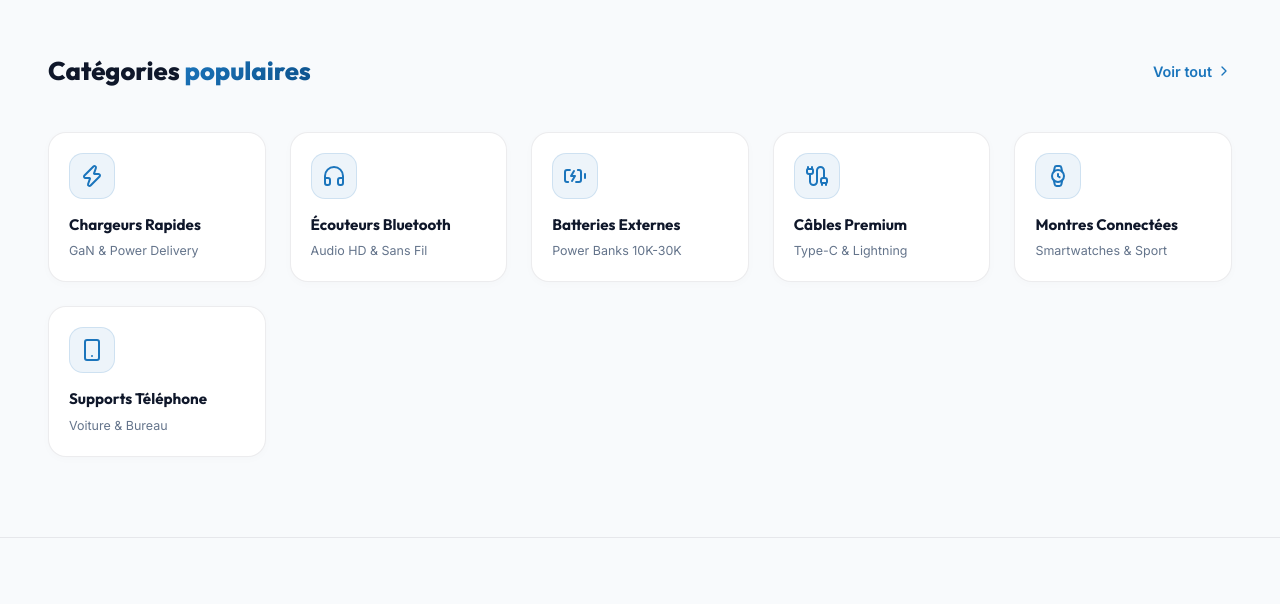
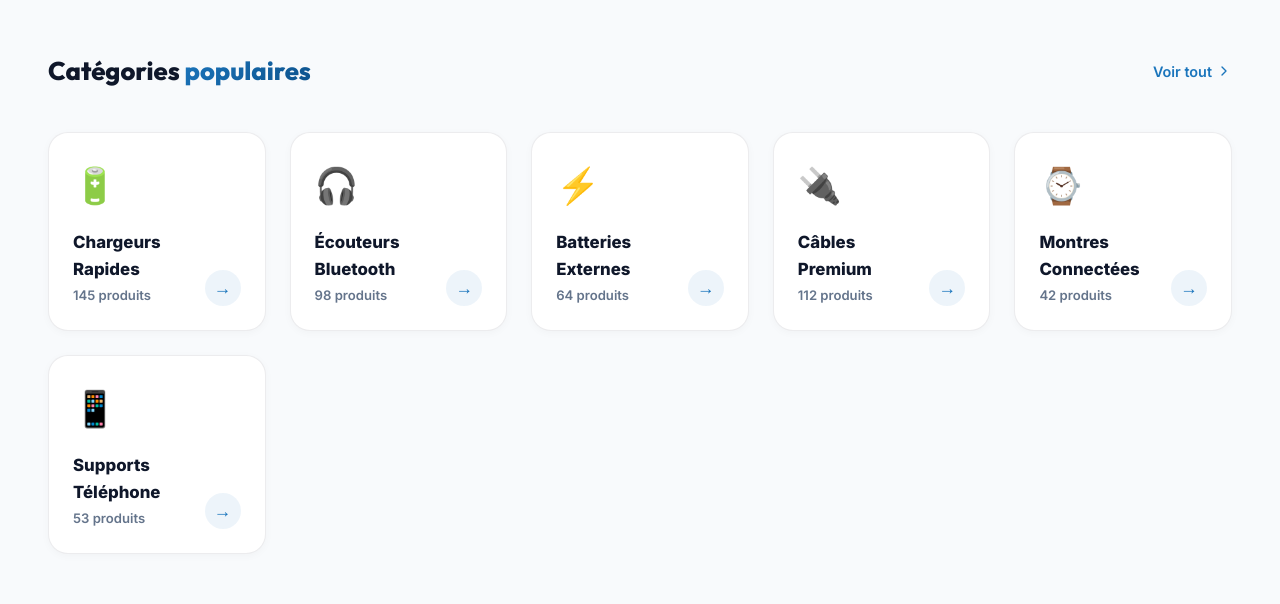
Before and after one commit to sekhoutoure/sentech-plus, a Next.js app: page / in a window 1280 px wide. Shown: the part 960-1564 px from the top of the page. Built offline with nearby package versions, Linux system fonts and the light colour scheme; no server answers; the database is empty.

Commit message:
feat: redesign Category Cards into premium layout with icon, count, right arrow and smooth hover lift

```diff
--- a/src/app/page.tsx
+++ b/src/app/page.tsx
@@ -17,12 +17,12 @@ import { useToast } from '@/context/ToastContext';
 
 // ── Top 6 essential categories ──
 const TOP_CATEGORIES = [
-  { name: 'Chargeurs Rapides',   icon: Zap,             desc: 'GaN & Power Delivery' },
-  { name: 'Écouteurs Bluetooth', icon: Headphones,      desc: 'Audio HD & Sans Fil' },
-  { name: 'Batteries Externes',  icon: BatteryCharging, desc: 'Power Banks 10K-30K' },
-  { name: 'Câbles Premium',      icon: Cable,           desc: 'Type-C & Lightning' },
-  { name: 'Montres Connectées',  icon: Watch,           desc: 'Smartwatches & Sport' },
-  { name: 'Supports Téléphone',  icon: Smartphone,      desc: 'Voiture & Bureau' },
+  { name: 'Chargeurs Rapides',   icon: Zap,             count: '145 produits', emoji: '🔋' },
+  { name: 'Écouteurs Bluetooth', icon: Headphones,      count: '98 produits',  emoji: '🎧' },
+  { name: 'Batteries Externes',  icon: BatteryCharging, count: '64 produits',  emoji: '⚡' },
+  { name: 'Câbles Premium',      icon: Cable,           count: '112 produits', emoji: '🔌' },
+  { name: 'Montres Connectées',  icon: Watch,           count: '42 produits',  emoji: '⌚' },
+  { name: 'Supports Téléphone',  icon: Smartphone,      count: '53 produits',  emoji: '📱' },
 ];
 
 const promoEndDate = new Date(Date.now() + 3 * 24 * 60 * 60 * 1000);
@@ -354,54 +354,87 @@ export default function HomePage() {
 
           <div style={{
             display: 'grid',
-            gridTemplateColumns: 'repeat(auto-fill, minmax(190px, 1fr))',
+            gridTemplateColumns: 'repeat(auto-fill, minmax(200px, 1fr))',
             gap: '24px',
           }}>
             {TOP_CATEGORIES.map((cat) => {
-              const IconComp = cat.icon;
               return (
                 <Link
                   key={cat.name}
                   href={`/boutique?cat=${encodeURIComponent(cat.name)}`}
                   style={{ textDecoration: 'none' }}
                 >
-                  <div style={{
-                    background: 'var(--color-sentech-card)',
+                  <div
+                    style={{
+                      background: '#ffffff',
                       border: '1px solid var(--color-sentech-border)',
-                    borderRadius: '18px',
-                    padding: '20px',
+                      borderRadius: '20px',
+                      padding: '24px',
                       display: 'flex',
                       flexDirection: 'column',
-                    alignItems: 'flex-start',
-                    gap: '14px',
-                    transition: 'all 0.25s cubic-bezier(0.4, 0, 0.2, 1)',
-                    boxShadow: '0 2px 10px rgba(0,0,0,0.02)',
+                      justifyContent: 'space-between',
+                      minHeight: '140px',
+                      cursor: 'pointer',
+                      transition: 'all 250ms cubic-bezier(0.4, 0, 0.2, 1)',
+                      boxShadow: '0 2px 8px rgba(15,23,42,0.03)',
+                      position: 'relative',
+                      overflow: 'hidden',
                     }}
                     onMouseEnter={e => {
-                    e.currentTarget.style.transform = 'translateY(-4px)';
-                    e.currentTarget.style.borderColor = 'rgba(27,117,188,0.35)';
-                    e.currentTarget.style.boxShadow = '0 12px 24px rgba(27,117,188,0.1)';
+                      e.currentTarget.style.transform = 'translateY(-6px)';
+                      e.currentTarget.style.borderColor = '#1b75bc';
+                      e.currentTarget.style.boxShadow = '0 12px 28px rgba(15, 23, 42, 0.08)';
+                      const iconEl = e.currentTarget.querySelector('.cat-emoji');
+                      if (iconEl) (iconEl as HTMLElement).style.transform = 'scale(1.15)';
+                      const arrowEl = e.currentTarget.querySelector('.cat-arrow');
+                      if (arrowEl) (arrowEl as HTMLElement).style.transform = 'translateX(4px)';
                     }}
                     onMouseLeave={e => {
                       e.currentTarget.style.transform = 'translateY(0)';
                       e.currentTarget.style.borderColor = 'var(--color-sentech-border)';
-                    e.currentTarget.style.boxShadow = '0 2px 10px rgba(0,0,0,0.02)';
+                      e.currentTarget.style.boxShadow = '0 2px 8px rgba(15,23,42,0.03)';
+                      const iconEl = e.currentTarget.querySelector('.cat-emoji');
+                      if (iconEl) (iconEl as HTMLElement).style.transform = 'scale(1)';
+                      const arrowEl = e.currentTarget.querySelector('.cat-arrow');
+                      if (arrowEl) (arrowEl as HTMLElement).style.transform = 'translateX(0)';
                     }}
                   >
-                    <div style={{
-                      width: '46px', height: '46px', borderRadius: '14px',
-                      background: 'rgba(27,117,188,0.08)',
-                      border: '1px solid rgba(27,117,188,0.15)',
-                      display: 'flex', alignItems: 'center', justifyContent: 'center',
-                    }}>
-                      <IconComp size={24} color="#1b75bc" />
+                    {/* Top: Icon (Emoji) */}
+                    <div
+                      className="cat-emoji"
+                      style={{
+                        fontSize: '2.2rem',
+                        marginBottom: '16px',
+                        transition: 'transform 250ms cubic-bezier(0.4, 0, 0.2, 1)',
+                        width: 'fit-content',
+                      }}
+                    >
+                      {cat.emoji}
                     </div>
+
+                    {/* Bottom: Title + Count (Left), Arrow (Right) */}
+                    <div style={{ display: 'flex', alignItems: 'flex-end', justifyContent: 'space-between' }}>
                       <div>
-                      <div style={{ fontSize: '0.95rem', fontWeight: 700, color: 'var(--color-foreground)', fontFamily: 'Outfit, sans-serif' }}>
+                        <div style={{ fontSize: '1.05rem', fontWeight: 800, color: '#0f172a', fontFamily: 'var(--font-inter, Inter), sans-serif', marginBottom: '2px' }}>
                           {cat.name}
                         </div>
-                      <div style={{ fontSize: '0.78rem', color: '#64748b', marginTop: '4px' }}>
-                        {cat.desc}
+                        <div style={{ fontSize: '0.82rem', color: '#64748b', fontWeight: 600 }}>
+                          {cat.count}
+                        </div>
+                      </div>
+
+                      <div
+                        className="cat-arrow"
+                        style={{
+                          width: '36px', height: '36px', borderRadius: '50%',
+                          background: 'rgba(27,117,188,0.08)',
+                          display: 'flex', alignItems: 'center', justifyContent: 'center',
+                          color: '#1b75bc', fontWeight: 800, fontSize: '1.1rem',
+                          transition: 'transform 250ms cubic-bezier(0.4, 0, 0.2, 1)',
+                          flexShrink: 0,
+                        }}
+                      >
+                        →
                       </div>
                     </div>
                   </div>
```
Lines whose indentation alone changed are shown as unchanged.
